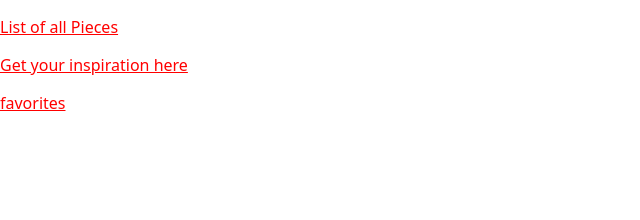
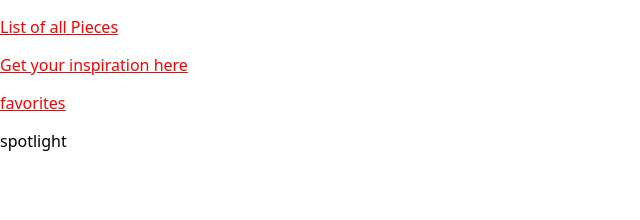
Before and after one commit to zcarian/recap-project-5-art-gallery, a Next.js app: page / in a window 1280 px wide. Shown: the top 220 px of the page, without its empty margins (0-640 px from the left). Built offline with nearby package versions, Linux system fonts and the light colour scheme; no server answers.

Commit message:
moving fetch to _app.js and making data global

```diff
--- a/components/ArtPieces/index.js
+++ b/components/ArtPieces/index.js
@@ -1,9 +1,9 @@
 import ArtPiecePreview from "../ArtPiecePreview"
 
-export default function ArtPieces({pieces}) {
+export default function ArtPieces({data}) {
     return (
         <ul>
-            {pieces.map((piece)=>{
+            {data.map((piece)=>{
                 return <li key={piece.slug}>
                     <ArtPiecePreview
                         name={piece.name}
--- a/components/Navigation/index.js
+++ b/components/Navigation/index.js
@@ -9,10 +9,10 @@ export default function Navigation() {
     return(
     <div>
       <p>
-        <StyledLink href="/" aria-label="Pieces">List of all Pieces</StyledLink>
+        <StyledLink href="/art-pieces" aria-label="Pieces">List of all Pieces</StyledLink>
       </p>
       <p>
-        <StyledLink href="/spotlight" aria-label="Spotlight">Get your inspiration here</StyledLink>
+        <StyledLink href="/" aria-label="Spotlight">Get your inspiration here</StyledLink>
       </p>
       <p>
         <StyledLink href="/favorites" aria-label="Favorites">favorites</StyledLink>
--- a/pages/_app.js
+++ b/pages/_app.js
@@ -1,16 +1,23 @@
 import GlobalStyle from "../styles";
 import Navigation from "../components/Navigation";
 import { SWRConfig } from "swr";
+import useSWR from "swr";
 
 const fetcher = (...args) => fetch(...args).then((res) => res.json());
 
 export default function App({ Component, pageProps }) {
+
+  const {data , error, isLoading} = useSWR("https://example-apis.vercel.app/api/art", fetcher);
+
+
   return (
     <>
       <GlobalStyle />
       <SWRConfig value={{fetcher}}>
         <Navigation />
-        <Component {...pageProps} />
+        <Component {...pageProps}
+        data={data}
+        />
       </SWRConfig>
     </>
   );
--- a/pages/favorites.js
+++ b/pages/favorites/index.js
@@ -1,4 +1,5 @@
 export default function FavoritesPage() {
+    console.log(data);
     return (
         <div>favorites
         </div>
--- a/pages/index.js
+++ b/pages/index.js
@@ -1,15 +1,7 @@
-import useSWR from 'swr';
-import ArtPieces from '../components/ArtPieces';
-
-export default function PiecesPage() {
-  const {data , error, isLoading} = useSWR("https://example-apis.vercel.app/api/art");
-
-  if(data){
-    console.log(data);
+export default function SpotlightPage() {
     return (
       <div>
-        <ArtPieces pieces={data}/>
+        spotlight
       </div>
     );
   }
-}
--- a/pages/pieces.js
+++ /dev/null
@@ -1,6 +0,0 @@
-export default function PiecesPage() {
-  return (
-    <div>pieces
-    </div>
-  );
-}
--- a/pages/spotlight.js
+++ /dev/null
@@ -1,6 +0,0 @@
-export default function SpotlightPage() {
-    return (
-        <div>spotlight
-        </div>
-    )
-}
--- /dev/null
+++ b/stores/art-pieces.js
@@ -0,0 +1,2 @@
+import {create} from "zustand"
+import useSWR from "swr";
```
Also changed, not shown: pages/art-pieces/index.js (added, +12 -0 lines), pages/art-pieces/[slug].js (added).
